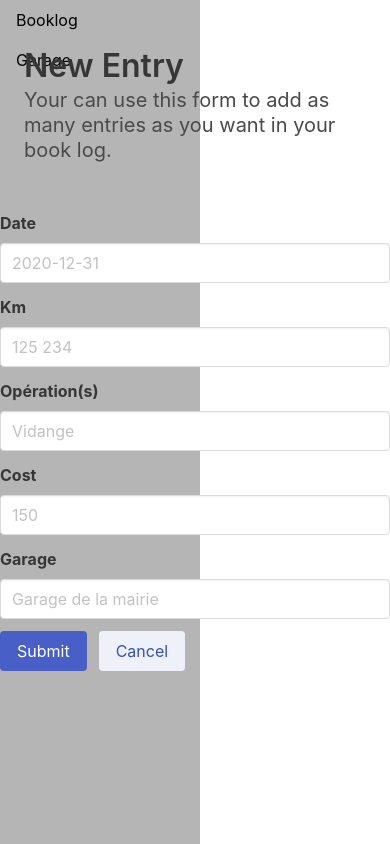
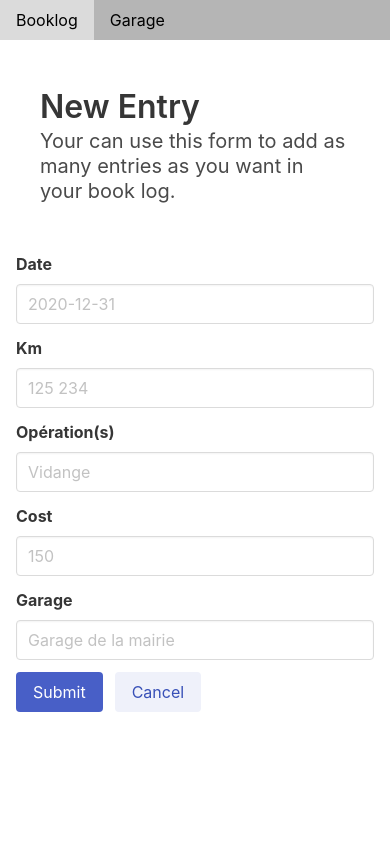
Before and after one commit to purpleweb/logbook, a React (Vite) app: page /intervention/new in a window 390 px wide. Built offline with nearby package versions, Linux system fonts and the light colour scheme.

Commit message:
web: fix responsive

```diff
--- a/src/components/Layout.tsx
+++ b/src/components/Layout.tsx
@@ -9,9 +9,11 @@ export function Layout() {
         <li><NavLink to="/" className="nav-link"> Booklog </NavLink></li>
         <li><NavLink to="/garages"> Garage </NavLink></li>
       </ul>
-      <div className="container">
-        <Outlet />
-      </div>
+      <main>
+        <div className="container">
+          <Outlet />
+        </div>
+      </main>
       <ToastContainer />
     </>
   )
--- a/src/index.scss
+++ b/src/index.scss
@@ -19,6 +19,35 @@
     }
 }
 
+main {
+    margin-left: 200px;
+    padding: 1px 16px;
+    height: 100%;
+}
+
+.table-section {
+    overflow-x: scroll;
+}
+
+@media screen and (max-width: 700px) {
+  .vmenu {
+    width: 100%;
+    height: auto;
+    position: relative;
+    li a {
+        float: left;
+    }
+  }
+  main {margin-left: 0;}
+}
+
+@media screen and (max-width: 400px) {
+  .vmenu a {
+    text-align: center;
+    float: none;
+  }
+}
+
 .just-created {
     background-color: $white;
     animation: just-created 3000ms;
--- a/src/pages/InterventionList.tsx
+++ b/src/pages/InterventionList.tsx
@@ -33,7 +33,7 @@ export function InterventionList() {
           <p className="subtitle">{subtitle}</p>
         </div>
       </section>
-      <section>
+      <section className="table-section">
         <table className="table">
           <thead>
             <tr>
```
